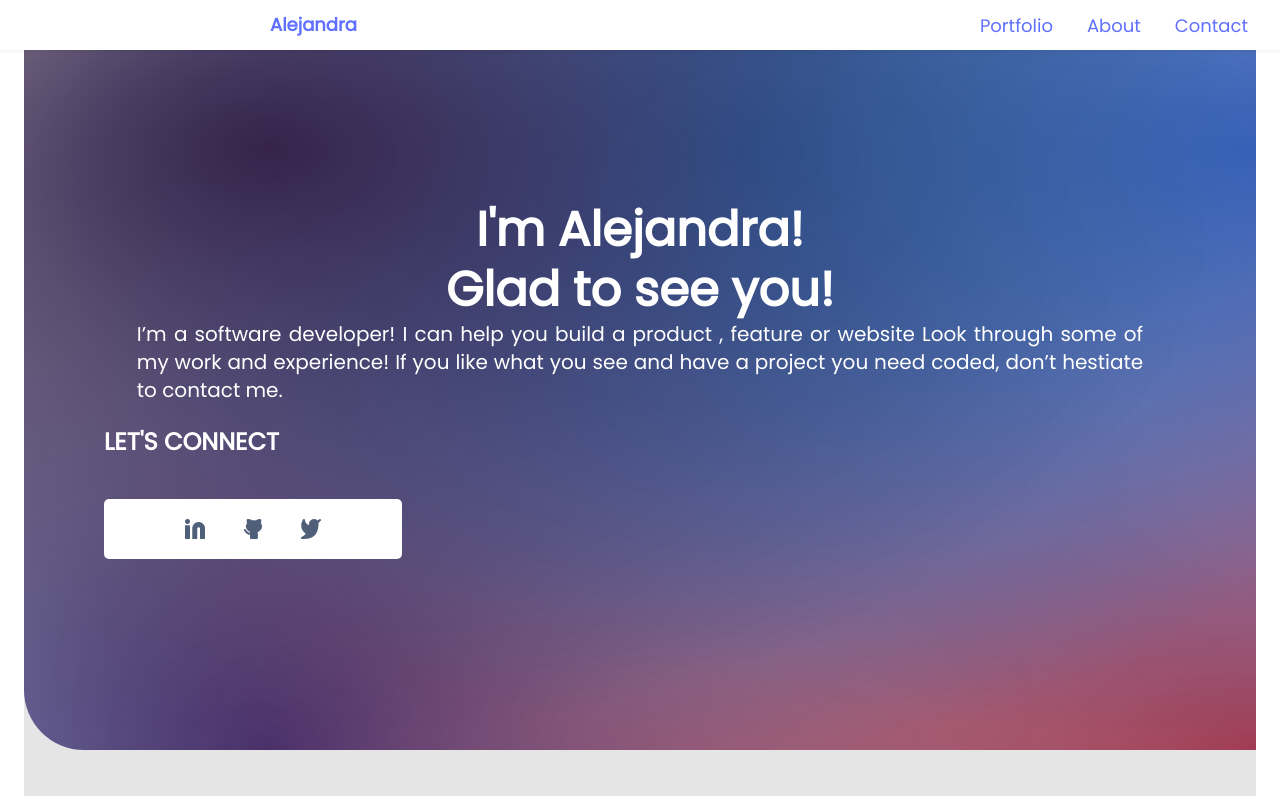
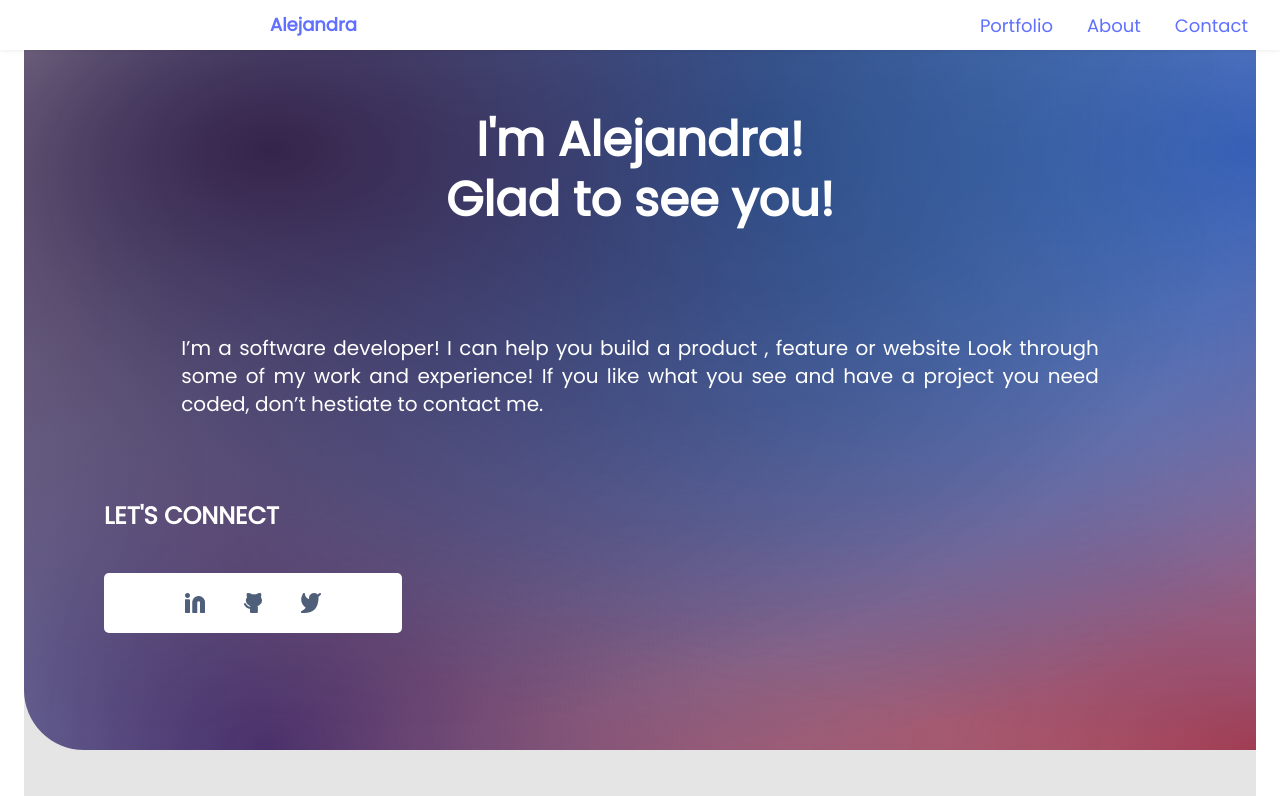
Before and after one commit to AlejandraKeber/Portfolio, a website: page index.html in a window 1280 px wide. Shown: the top 796 px of the page. Drawn offline with Linux system fonts and the light colour scheme.

Commit message:
Update styles.css

```diff
--- a/styles.css
+++ b/styles.css
@@ -84,12 +84,12 @@ body {
     radial-gradient(ellipse at 100% 100%, #9f3c54 0%, transparent 70%),
     radial-gradient(ellipse at 20% 100%, #362d6f 0%, transparent 70%);
   border-bottom-left-radius: 60px;
-  height: 588px;
+  height: 850px;
 }
 
 .intro {
   text-align: center;
-  padding-top: 50px;
+  padding: 20px 24px;
   margin: 0 24px;
 }
 
@@ -99,8 +99,8 @@ body {
   font-weight: 700;
   line-height: 52px;
   text-align: center;
-  padding-top: 100px;
-  margin: 0 24px;
+  padding: 40px 24px;
+  margin: 24px;
   display: flex;
   justify-content: center;
 }
@@ -114,6 +114,7 @@ body {
   display: flex;
   align-items: center;
   justify-content: center;
+  padding: 40px 24px;
 }
 
 .lets-connect {
@@ -154,7 +155,7 @@ ul {
 }
 
 .socialicons img {
-  max-width: 100%; /* Ajustar el ancho máximo de la imagen */
+  max-width: 100%;
   max-height: 100%;
 }
 
```
